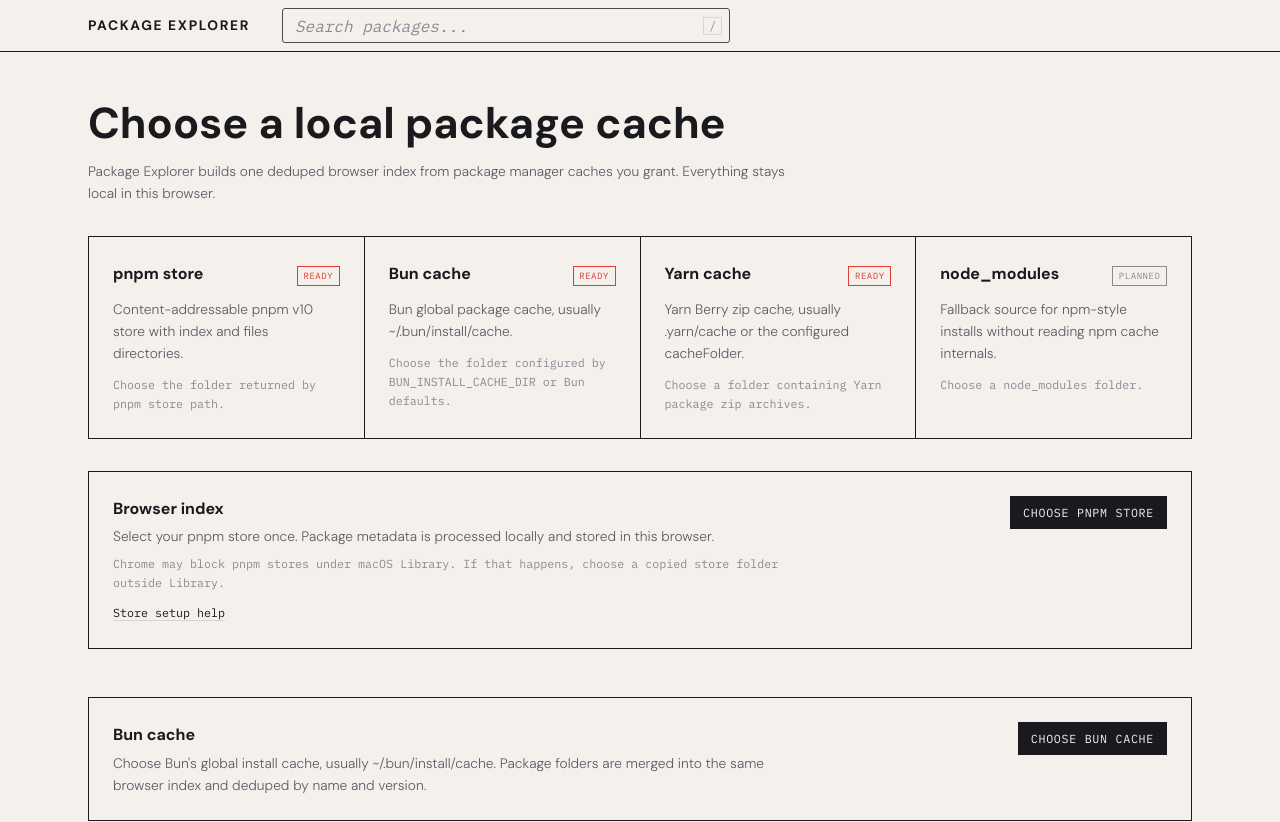
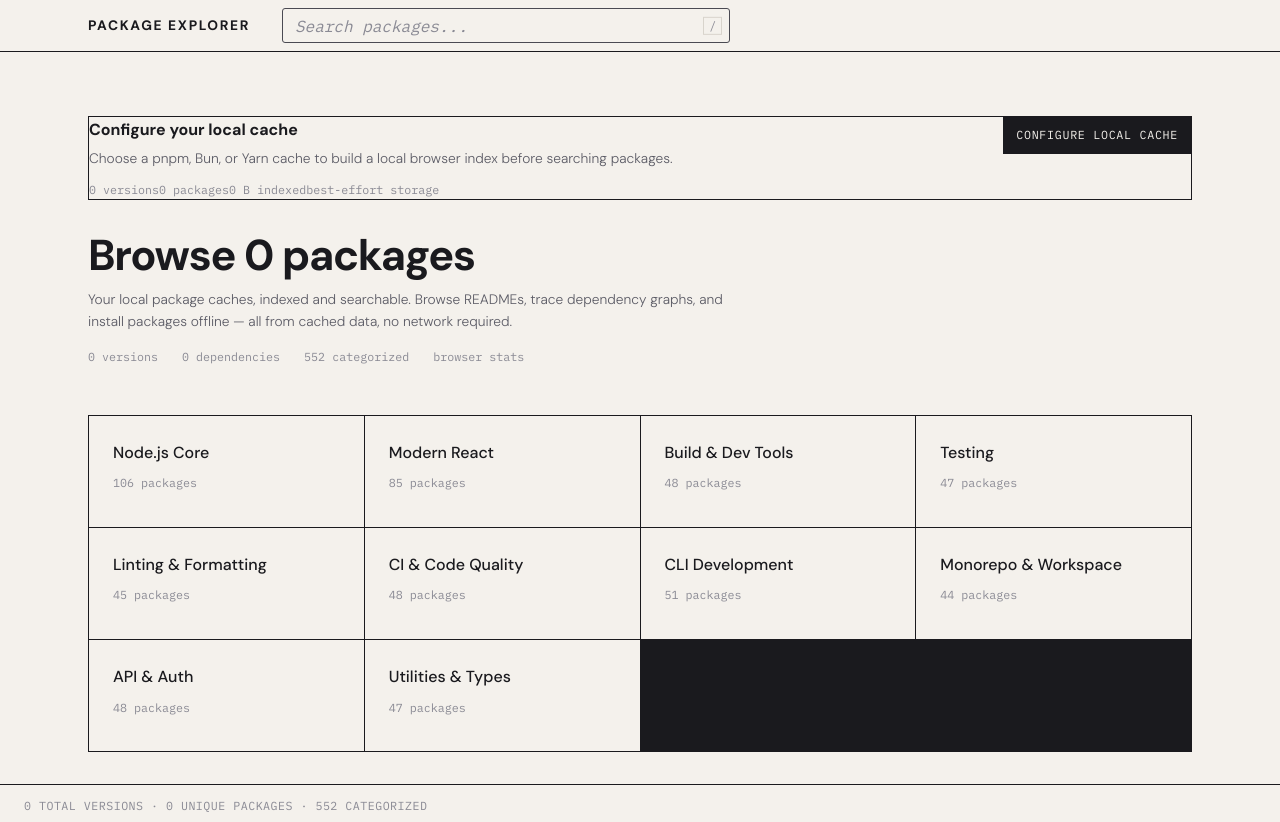
Before and after one commit to devular/offline-pnpm-browser, a React (Vite) app: page / in a window 1280 px wide. Before the commit this address led to /onboarding. Shown: the top 822 px of the page. Built offline with nearby package versions, Linux system fonts and the light colour scheme.

Commit message:
feat(ui): rename cache setup to configure

```diff
--- /dev/null
+++ b/src/components/CacheConfigureCallout.tsx
@@ -0,0 +1,56 @@
+import { Link } from '@tanstack/react-router';
+import type { BrowserIndexStats } from '@root/lib/browser/packages';
+
+export function CacheConfigureCallout({
+  stats,
+  position,
+}: {
+  stats: BrowserIndexStats | null;
+  position: 'top' | 'bottom';
+}) {
+  const hasIndex = Boolean(stats?.totalPackages);
+
+  return (
+    <section className={`cache-config-callout cache-config-callout-${position}`}>
+      <div>
+        <h3>{hasIndex ? 'Local cache configured' : 'Configure your local cache'}</h3>
+        <p>
+          {hasIndex
+            ? 'Add another package manager cache or refresh the browser index from local files.'
+            : 'Choose a pnpm, Bun, or Yarn cache to build a local browser index before searching packages.'}
+        </p>
+        <div className="cache-config-status">
+          <span>{stats?.totalPackages.toLocaleString() ?? '0'} versions</span>
+          <span>{stats?.uniquePackages.toLocaleString() ?? '0'} packages</span>
+          <span>{stats ? formatBytes(stats.totalSize) : '0 B'} indexed</span>
+          <span>{stats?.persisted ? 'persistent storage' : 'best-effort storage'}</span>
+        </div>
+        {stats?.storeName && (
+          <p className="cache-config-meta">
+            Last source: {stats.storeName}
+            {stats.lastIndexedAt ? ` · indexed ${formatDate(stats.lastIndexedAt)}` : ''}
+          </p>
+        )}
+      </div>
+      <Link to="/configure" className="cache-config-link">
+        {hasIndex ? 'Configure caches' : 'Configure local cache'}
+      </Link>
+    </section>
+  );
+}
+
+function formatBytes(bytes: number): string {
+  if (bytes === 0) return '0 B';
+  const units = ['B', 'KB', 'MB', 'GB'];
+  const idx = Math.min(Math.floor(Math.log(bytes) / Math.log(1024)), units.length - 1);
+  return `${(bytes / 1024 ** idx).toFixed(idx === 0 ? 0 : 1)} ${units[idx]}`;
+}
+
+function formatDate(value: number): string {
+  return new Intl.DateTimeFormat(undefined, {
+    month: 'short',
+    day: 'numeric',
+    hour: '2-digit',
+    minute: '2-digit',
+  }).format(new Date(value));
+}
--- a/src/routeTree.gen.ts
+++ b/src/routeTree.gen.ts
@@ -10,7 +10,7 @@
 
 import { Route as rootRouteImport } from './routes/__root';
 import { Route as IndexRouteImport } from './routes/index';
-import { Route as OnboardingRouteImport } from './routes/onboarding';
+import { Route as ConfigureRouteImport } from './routes/configure';
 import { Route as PackageNameRouteImport } from './routes/package.$name';
 import { Route as CategorySlugRouteImport } from './routes/category.$slug';
 
@@ -24,9 +24,9 @@
   path: '/package/$name',
   getParentRoute: () => rootRouteImport,
 } as any);
-const OnboardingRoute = OnboardingRouteImport.update({
-  id: '/onboarding',
-  path: '/onboarding',
+const ConfigureRoute = ConfigureRouteImport.update({
+  id: '/configure',
+  path: '/configure',
   getParentRoute: () => rootRouteImport,
 } as any);
 const CategorySlugRoute = CategorySlugRouteImport.update({
@@ -38,34 +38,34 @@
 export interface FileRoutesByFullPath {
   '/': typeof IndexRoute;
   '/category/$slug': typeof CategorySlugRoute;
-  '/onboarding': typeof OnboardingRoute;
+  '/configure': typeof ConfigureRoute;
   '/package/$name': typeof PackageNameRoute;
 }
 export interface FileRoutesByTo {
   '/': typeof IndexRoute;
   '/category/$slug': typeof CategorySlugRoute;
-  '/onboarding': typeof OnboardingRoute;
+  '/configure': typeof ConfigureRoute;
   '/package/$name': typeof PackageNameRoute;
 }
 export interface FileRoutesById {
   __root__: typeof rootRouteImport;
   '/': typeof IndexRoute;
   '/category/$slug': typeof CategorySlugRoute;
-  '/onboarding': typeof OnboardingRoute;
+  '/configure': typeof ConfigureRoute;
   '/package/$name': typeof PackageNameRoute;
 }
 export interface FileRouteTypes {
   fileRoutesByFullPath: FileRoutesByFullPath;
-  fullPaths: '/' | '/category/$slug' | '/onboarding' | '/package/$name';
+  fullPaths: '/' | '/category/$slug' | '/configure' | '/package/$name';
   fileRoutesByTo: FileRoutesByTo;
-  to: '/' | '/category/$slug' | '/onboarding' | '/package/$name';
-  id: '__root__' | '/' | '/category/$slug' | '/onboarding' | '/package/$name';
+  to: '/' | '/category/$slug' | '/configure' | '/package/$name';
+  id: '__root__' | '/' | '/category/$slug' | '/configure' | '/package/$name';
   fileRoutesById: FileRoutesById;
 }
 export interface RootRouteChildren {
   IndexRoute: typeof IndexRoute;
   CategorySlugRoute: typeof CategorySlugRoute;
-  OnboardingRoute: typeof OnboardingRoute;
+  ConfigureRoute: typeof ConfigureRoute;
   PackageNameRoute: typeof PackageNameRoute;
 }
 
@@ -92,11 +92,11 @@
       preLoaderRoute: typeof CategorySlugRouteImport;
       parentRoute: typeof rootRouteImport;
     };
-    '/onboarding': {
-      id: '/onboarding';
-      path: '/onboarding';
-      fullPath: '/onboarding';
-      preLoaderRoute: typeof OnboardingRouteImport;
+    '/configure': {
+      id: '/configure';
+      path: '/configure';
+      fullPath: '/configure';
+      preLoaderRoute: typeof ConfigureRouteImport;
       parentRoute: typeof rootRouteImport;
     };
   }
@@ -105,7 +105,7 @@
 const rootRouteChildren: RootRouteChildren = {
   IndexRoute: IndexRoute,
   CategorySlugRoute: CategorySlugRoute,
-  OnboardingRoute: OnboardingRoute,
+  ConfigureRoute: ConfigureRoute,
   PackageNameRoute: PackageNameRoute,
 };
 export const routeTree = rootRouteImport
--- a/src/routes/onboarding.tsx
+++ b/src/routes/configure.tsx
@@ -7,11 +7,11 @@
 import { getBrowserIndexStats } from '@root/lib/browser/indexDb';
 import type { BrowserIndexStats } from '@root/lib/browser/packages';
 
-export const Route = createFileRoute('/onboarding')({
-  component: OnboardingPage,
+export const Route = createFileRoute('/configure')({
+  component: ConfigurePage,
 });
 
-function OnboardingPage() {
+function ConfigurePage() {
   const [stats, setStats] = useState<BrowserIndexStats | null>(null);
 
   useEffect(() => {
@@ -34,15 +34,15 @@
   }, []);
 
   return (
-    <main className="onboarding-page">
-      <section className="onboarding-hero">
-        <h1>Choose a local package cache</h1>
+    <main className="configure-page">
+      <section className="configure-hero">
+        <h1>Configure local package caches</h1>
         <p>
           Package Explorer builds one deduped browser index from package manager caches you grant.
           Everything stays local in this browser.
         </p>
         {stats && (
-          <Link to="/" className="onboarding-primary-link">
+          <Link to="/" className="configure-primary-link">
             Open explorer with {stats.uniquePackages.toLocaleString()} packages
           </Link>
         )}
--- a/src/routes/index.tsx
+++ b/src/routes/index.tsx
@@ -1,10 +1,10 @@
-import { createFileRoute, useNavigate } from '@tanstack/react-router';
+import { createFileRoute } from '@tanstack/react-router';
 import { useEffect, useState } from 'react';
 import { getBrowserIndexStats } from '@root/lib/browser/indexDb';
 import type { BrowserIndexStats } from '@root/lib/browser/packages';
 import { getBrowserCategories } from '@root/lib/browser/categories';
 import { CategoryGrid } from '@root/components/CategoryGrid';
-import { BrowserIndexPanel } from '@root/components/browser/BrowserIndexPanel';
+import { CacheConfigureCallout } from '@root/components/CacheConfigureCallout';
 
 export const Route = createFileRoute('/')({
   component: HomePage,
@@ -12,7 +12,6 @@
 
 function HomePage() {
   const categories = getBrowserCategories();
-  const navigate = useNavigate();
   const [browserStats, setBrowserStats] = useState<BrowserIndexStats | null>(null);
 
   useEffect(() => {
@@ -21,11 +20,7 @@
       try {
         const nextStats = await getBrowserIndexStats();
         if (!cancelled) {
-          if (nextStats.totalPackages === 0) {
-            navigate({ to: '/onboarding', replace: true });
-            return;
-          }
-          setBrowserStats(nextStats);
+          setBrowserStats(nextStats.totalPackages > 0 ? nextStats : null);
         }
       } catch {
         if (!cancelled) setBrowserStats(null);
@@ -63,13 +58,15 @@
   return (
     <>
       <main className="home-main">
+        {!browserStats && <CacheConfigureCallout stats={browserStats} position="top" />}
+
         <div className="home-hero">
           <h2 className="home-title">
             Browse {visibleStats.uniquePackages.toLocaleString()} packages
           </h2>
           <p className="home-subtitle">
-            Your local pnpm store, indexed and searchable. Browse READMEs, trace dependency graphs,
-            and install packages offline — all from cached data, no network required.
+            Your local package caches, indexed and searchable. Browse READMEs, trace dependency
+            graphs, and install packages offline — all from cached data, no network required.
           </p>
           <div className="home-stats">
             <span>{visibleStats.totalPackages.toLocaleString()} versions</span>
@@ -79,9 +76,9 @@
           </div>
         </div>
 
-        <BrowserIndexPanel />
+        <CategoryGrid categories={categories} />
 
-        <CategoryGrid categories={categories} />
+        {browserStats && <CacheConfigureCallout stats={browserStats} position="bottom" />}
       </main>
 
       <footer className="status-bar">
--- a/src/styles/global.css
+++ b/src/styles/global.css
@@ -404,8 +404,77 @@
   font-weight: 300;
 }
 
-/* ═══ Onboarding ═══ */
-.onboarding-page {
+.cache-config-callout {
+  display: flex;
+  align-items: flex-start;
+  justify-content: space-between;
+  gap: var(--s6);
+  border: 1px solid var(--ink);
+  background: var(--paper);
+  padding: var(--s5);
+}
+
+.cache-config-callout-top {
+  margin-bottom: var(--s8);
+}
+
+.cache-config-callout-bottom {
+  margin-top: var(--s8);
+}
+
+.cache-config-callout h3 {
+  font-family: var(--font-display);
+  font-size: var(--text-base);
+  color: var(--ink);
+  margin-bottom: var(--s1);
+}
+
+.cache-config-callout p {
+  font-size: var(--text-sm);
+  color: var(--text-2);
+  max-width: 42rem;
+}
+
+.cache-config-status {
+  display: flex;
+  flex-wrap: wrap;
+  gap: var(--s2) var(--s5);
+  margin-top: var(--s3);
+  font-family: var(--font-mono);
+  font-size: var(--text-xs);
+  color: var(--text-3);
+  font-variant-numeric: tabular-nums;
+}
+
+.cache-config-meta {
+  margin-top: var(--s2);
+  font-family: var(--font-mono);
+  font-size: var(--text-xs) !important;
+  color: var(--text-3) !important;
+}
+
+.cache-config-link {
+  flex-shrink: 0;
+  display: inline-flex;
+  align-items: center;
+  justify-content: center;
+  font-family: var(--font-mono);
+  font-size: var(--text-xs);
+  text-transform: uppercase;
+  letter-spacing: 0.06em;
+  color: var(--paper);
+  background: var(--ink);
+  border: 1px solid var(--ink);
+  padding: var(--s2) var(--s3);
+}
+
+.cache-config-link:hover {
+  background: var(--accent);
+  border-color: var(--accent);
+}
+
+/* ═══ Configure ═══ */
+.configure-page {
   flex: 1;
   max-width: var(--content-w);
   margin: 0 auto;
@@ -413,12 +482,12 @@
   padding: var(--s12) var(--s6) var(--s8);
 }
 
-.onboarding-hero {
+.configure-hero {
   max-width: 44rem;
   margin-bottom: var(--s8);
 }
 
-.onboarding-hero h1 {
+.configure-hero h1 {
   font-family: var(--font-display);
   font-size: var(--text-2xl);
   line-height: 1.1;
@@ -426,12 +495,12 @@
   margin-bottom: var(--s3);
 }
 
-.onboarding-hero p {
+.configure-hero p {
   color: var(--text-2);
   font-size: var(--text-sm);
 }
 
-.onboarding-primary-link {
+.configure-primary-link {
   display: inline-flex;
   margin-top: var(--s4);
   font-family: var(--font-mono);
@@ -443,7 +512,7 @@
   letter-spacing: 0.06em;
 }
 
-.onboarding-primary-link:hover {
+.configure-primary-link:hover {
   background: var(--accent);
 }
 
@@ -1508,12 +1577,18 @@
     flex-direction: column;
   }
 
+  .cache-config-callout {
+    flex-direction: column;
+  }
+
   .browser-index-actions {
     width: 100%;
   }
 
-  .browser-index-btn {
+  .browser-index-btn,
+  .cache-config-link {
     flex: 1;
+    width: 100%;
   }
 
   .category-grid {
```
Also changed, not shown: 1 other file (tests, documents, lock files or other folders).
